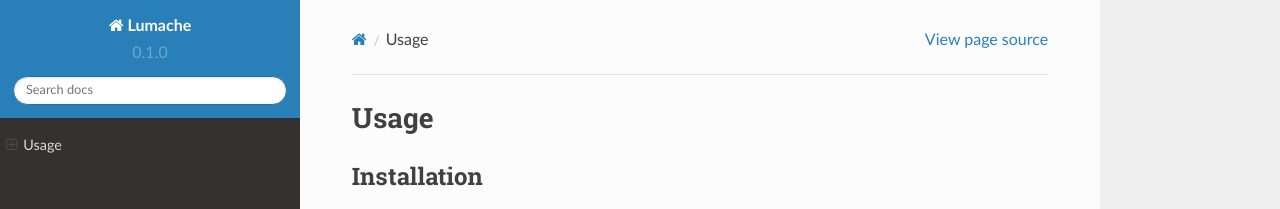
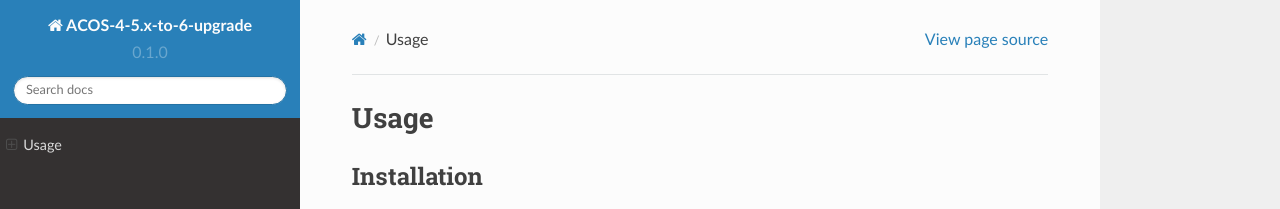
Before and after one commit to gtownsie/ACOS-4-5.x-to-6-upgrade, a Sphinx documentation site: the page built from docs/source/usage.rst, in a window 1280 px wide and 1036 px high. Shown: the top 209 px of the window. Built offline with Sphinx 7.4.7 and the Read the Docs theme 2.0.0, drawn with Linux system fonts in a browser that asks for light colours; some of the changed text lies outside the part shown.

Commit message:
Update conf.py

```diff
--- a/docs/source/conf.py
+++ b/docs/source/conf.py
@@ -2,9 +2,9 @@
 
 # -- Project information
 
-project = 'Lumache'
-copyright = '2021, Graziella'
-author = 'Graziella'
+project = 'ACOS-4-5.x-to-6-upgrade'
+copyright = '2023, A10 Networks'
+author = 'Glen Townsend'
 
 release = '0.1'
 version = '0.1.0'
```
